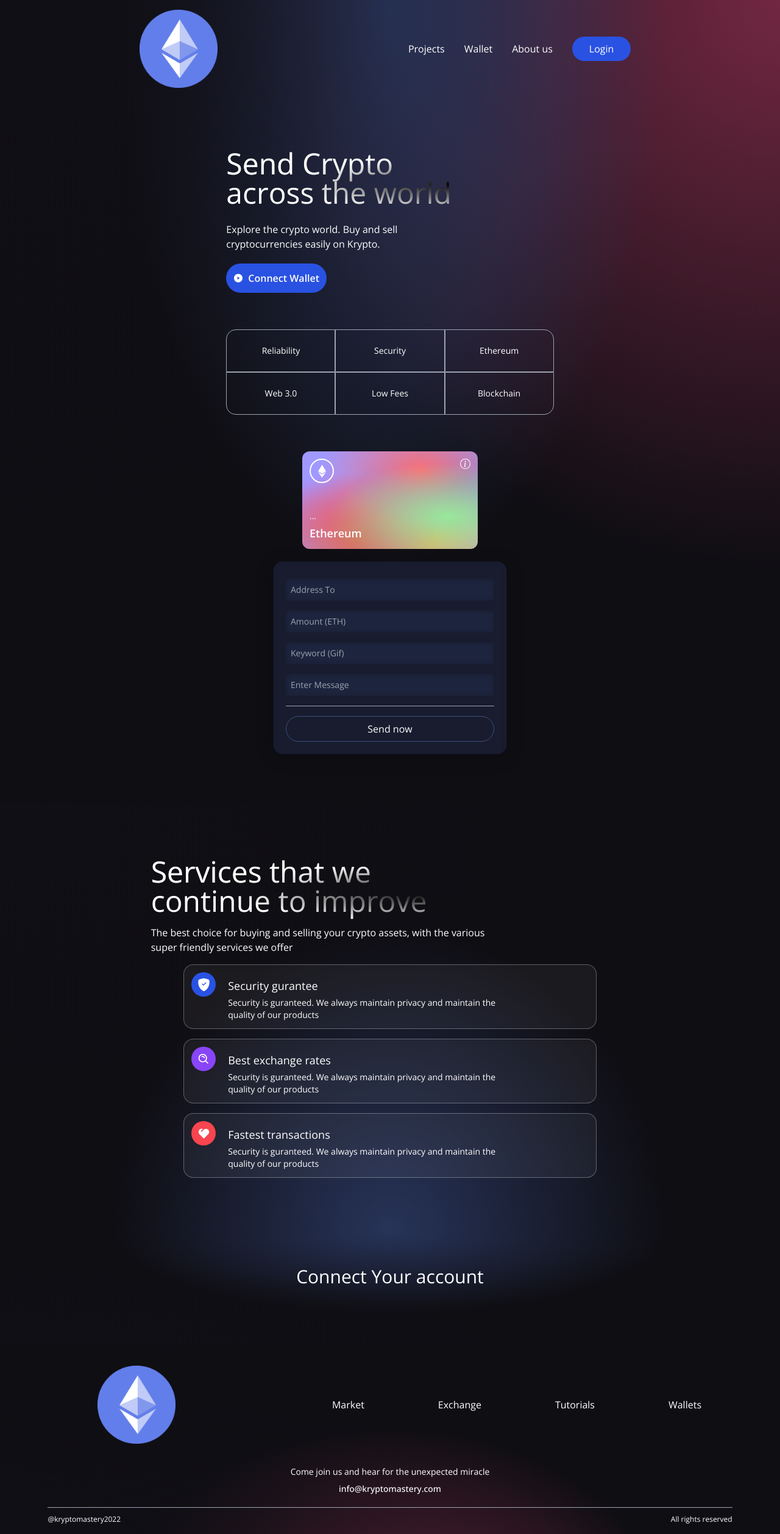
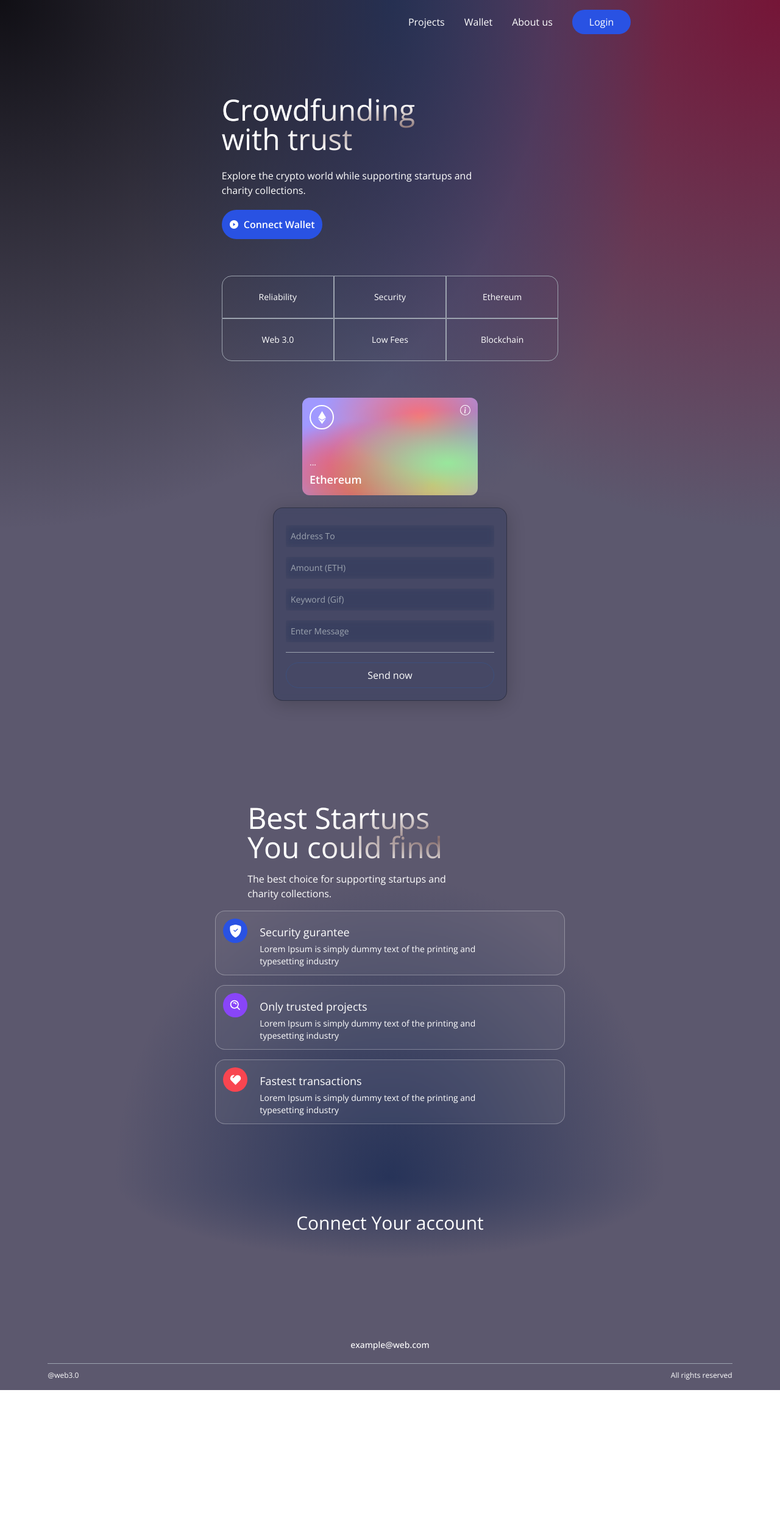
Before and after one commit to BartoszKoscielniak/Crowdfunding-with-trust-WEB3, a React (Vite) app in the folder client/: page / in a window 1280 px wide. Shown: the whole page at 61% size. After the commit the page ends 2279 px from the top, so only its background shows below. Built offline with nearby package versions, Linux system fonts and the light colour scheme.

Commit message:
CHG: adjustments

```diff
--- a/client/src/components/Footer.jsx
+++ b/client/src/components/Footer.jsx
@@ -5,25 +5,17 @@ const Footer = () => {
         <div className="w-full flex md:justify-center justify-between items-center flex-col p-4 gradient-bg-footer">
         <div className="w-full flex sm:flex-row flex-col justify-between items-center my-4">
           <div className="flex flex-[0.5] justify-center items-center">
-            <img src={logo} alt="logo" className="w-32" />
-          </div>
-          <div className="flex flex-1 justify-evenly items-center flex-wrap sm:mt-0 mt-5 w-full">
-            <p className="text-white text-base text-center mx-2 cursor-pointer">Market</p>
-            <p className="text-white text-base text-center mx-2 cursor-pointer">Exchange</p>
-            <p className="text-white text-base text-center mx-2 cursor-pointer">Tutorials</p>
-            <p className="text-white text-base text-center mx-2 cursor-pointer">Wallets</p>
           </div>
         </div>
 
         <div className="flex justify-center items-center flex-col mt-5">
-          <p className="text-white text-sm text-center">Come join us and hear for the unexpected miracle</p>
-          <p className="text-white text-sm text-center font-medium mt-2">info@kryptomastery.com</p>
+          <p className="text-white text-sm text-center font-medium mt-2">example@web.com</p>
         </div>
 
         <div className="sm:w-[90%] w-full h-[0.25px] bg-gray-400 mt-5 " />
 
         <div className="sm:w-[90%] w-full flex justify-between items-center mt-3">
-          <p className="text-white text-left text-xs">@kryptomastery2022</p>
+          <p className="text-white text-left text-xs">@web3.0</p>
           <p className="text-white text-right text-xs">All rights reserved</p>
         </div>
       </div>
--- a/client/src/components/Navbar.jsx
+++ b/client/src/components/Navbar.jsx
@@ -18,7 +18,6 @@ const Navbar = () => {
     return (
         <nav className="w-full flex md:justify-center justify-between items-center p-4">
             <div className="md:flex-[0.5] flex-initial justify-center items-center">
-                <img src={logo} alt='logo' className="w-32 cursor-pointer"/>
             </div>
             <ul className="text-white md:flex hidden list-none flex-row justify-between items-center flex-initail">
                 {["Projects", "Wallet", "About us"].map((item, index) => (
--- a/client/src/components/Services.jsx
+++ b/client/src/components/Services.jsx
@@ -22,13 +22,12 @@ const Services = () => (
     <div className="flex mf:flex-row flex-col items-center justify-between md:p-20 py-12 px-4">
       <div className="flex-1 flex flex-col justify-start items-start">
         <h1 className="text-white text-3xl sm:text-5xl py-2 text-gradient ">
-          Services that we
+          Best Startups
           <br />
-          continue to improve
+          You could find
         </h1>
         <p className="text-left my-2 text-white font-light md:w-9/12 w-11/12 text-base">
-          The best choice for buying and selling your crypto assets, with the
-          various super friendly services we offer
+          The best choice for supporting startups and charity collections.
         </p>
       </div>
 
@@ -37,19 +36,19 @@ const Services = () => (
           color="bg-[#2952E3]"
           title="Security gurantee"
           icon={<BsShieldFillCheck fontSize={21} className="text-white" />}
-          subtitle="Security is guranteed. We always maintain privacy and maintain the quality of our products"
+          subtitle="Lorem Ipsum is simply dummy text of the printing and typesetting industry"
         />
         <ServiceCard
           color="bg-[#8945F8]"
-          title="Best exchange rates"
+          title="Only trusted projects"
           icon={<BiSearchAlt fontSize={21} className="text-white" />}
-          subtitle="Security is guranteed. We always maintain privacy and maintain the quality of our products"
+          subtitle="Lorem Ipsum is simply dummy text of the printing and typesetting industry"
         />
         <ServiceCard
           color="bg-[#F84550]"
           title="Fastest transactions"
           icon={<RiHeart2Fill fontSize={21} className="text-white" />}
-          subtitle="Security is guranteed. We always maintain privacy and maintain the quality of our products"
+          subtitle="Lorem Ipsum is simply dummy text of the printing and typesetting industry"
         />
       </div>
     </div>
--- a/client/src/components/Transactions.jsx
+++ b/client/src/components/Transactions.jsx
@@ -35,8 +35,8 @@ const TransactionCard = ({addressTo, addressFrom, timestamp, message, keyword, a
                         </>
                     )}
                 </div>
-                <div className='bg-black p-3 px-5 w-max rounded-3xl -mt-5 shadow-2xl'>
-                        <p className='text-[#37c7da] font-bold'>
+                <div className='bg-purple p-3 px-5 w-max rounded-3xl -mt-5 shadow-2xl'>
+                        <p className='text-[#42eea3] font-bold'>
                             {timestamp}
                         </p>
                     </div>
--- a/client/src/components/Welcome.jsx
+++ b/client/src/components/Welcome.jsx
@@ -40,10 +40,10 @@ const Welcome = () => {
         <div className="flex mf:flex-row flex-col items-start justify-between md:p-20 py-12 px-4">
           <div className="flex flex-1 justify-start items-start flex-col mf:mr-10">
             <h1 className="text-3xl sm:text-5xl text-white text-gradient py-1">
-              Send Crypto <br /> across the world
+              Crowdfunding <br /> with trust
             </h1>
             <p className="text-left mt-5 text-white font-light md:w-9/12 w-11/12 text-base">
-              Explore the crypto world. Buy and sell cryptocurrencies easily on Krypto.
+              Explore the crypto world while supporting startups and charity collections.
             </p>
             {!currentAccount && (
               <button
--- a/client/src/context/TransactionContext.jsx
+++ b/client/src/context/TransactionContext.jsx
@@ -1,6 +1,5 @@
 import React, {useEffect, useState} from "react";
 import { ethers } from 'ethers';
-
 import { contractABI, contractAddress } from '../utils/constants';
 
 export const TransactionContext = React.createContext();
--- a/client/src/index.css
+++ b/client/src/index.css
@@ -14,32 +14,30 @@ body {
 }
 
 .gradient-bg-welcome {
-  background-color:#0f0e13;
+  background-color:#5c586e;
   background-image:
     radial-gradient(at 0% 0%, hsla(253,16%,7%,1) 0, transparent 50%),
     radial-gradient(at 50% 0%, hsla(225,39%,30%,1) 0, transparent 50%),
-    radial-gradient(at 100% 0%, hsla(339,49%,30%,1) 0, transparent 50%);
+    radial-gradient(at 100% 0%, rgb(117, 21, 55) 0, transparent 50%);
 }
 
 .gradient-bg-services {
-  background-color:#0f0e13;
+  background-color:#5c586e;
   background-image:
-    radial-gradient(at 0% 0%, hsla(253,16%,7%,1) 0, transparent 50%),
     radial-gradient(at 50% 100%, hsla(225,39%,25%,1) 0, transparent 50%);
 }
 
 .gradient-bg-transactions {
-  background-color: #0f0e13;
+  background-color: #5c586e;
   background-image:
-    radial-gradient(at 0% 100%, hsla(253,16%,7%,1) 0, transparent 50%),
     radial-gradient(at 50% 0%, hsla(225,39%,25%,1) 0, transparent 50%);
 }
 
 .gradient-bg-footer {
-  background-color: #0f0e13;
+  background-color: #5c586e;
   background-image:
     radial-gradient(at 0% 100%, hsla(253,16%,7%,1) 0, transparent 53%),
-    radial-gradient(at 50% 150%, hsla(339,49%,30%,1) 0, transparent 50%);
+    radial-gradient(at 50% 150%, hsla(117, 21, 55) 0, transparent 50%);
 }
 
 .blue-glassmorphism {
@@ -74,7 +72,7 @@ body {
 
 .text-gradient {
   background-color: #fff;
-  background-image: radial-gradient(at 4% 36%, hsla(0,0%,100%,1) 0, transparent 53%), radial-gradient(at 100% 60%, rgb(0, 0, 0) 0, transparent 50%);
+  background-image: radial-gradient(at 4% 36%, hsla(0,0%,100%,1) 0, transparent 53%), radial-gradient(at 100% 60%, rgb(128, 103, 103) 0, transparent 50%);
   -webkit-background-clip: text;
   -webkit-text-fill-color: transparent;
 }
```
